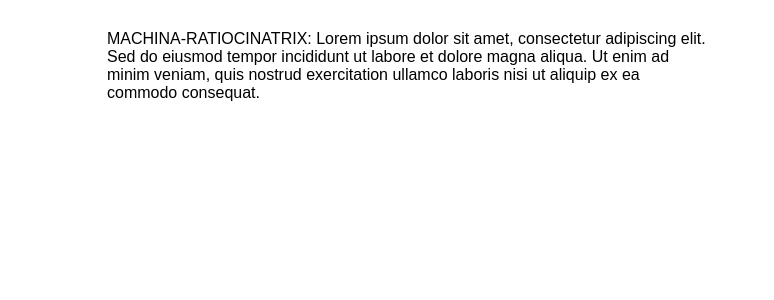
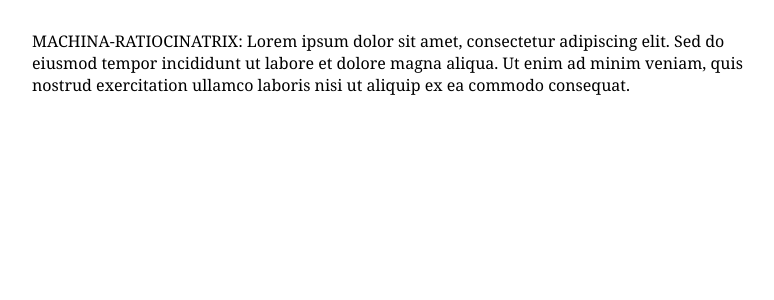
Before and after one commit to reasoning-machine/reasoning-machine.github.io, a Jekyll site: the page pages/page_1.html, which Jekyll copies as it is, in a window 1280 px wide. Shown: the top 300 px of the page, without its empty margins (233-1007 px from the left). Built offline with Jekyll 4.4.1, drawn with Linux system fonts in a browser that asks for light colours.

Commit message:
Update page_1.html

```diff
--- a/pages/page_1.html
+++ b/pages/page_1.html
@@ -12,12 +12,12 @@
             justify-content: center;
             align-items: flex-start;
             min-height: 100vh;
-            font-family: Arial, sans-serif;
+            font-family: Georgia, serif;
             font-size: 16px;
             background: none;
         }
         #feed {
-            width: 600px; /* Matches approximate width of reasoning-machine.github.io central block */
+            width: 750px; /* Updated to match central block width */
             padding: 20px 0;
             overflow-y: auto;
             max-height: 100vh;
```
